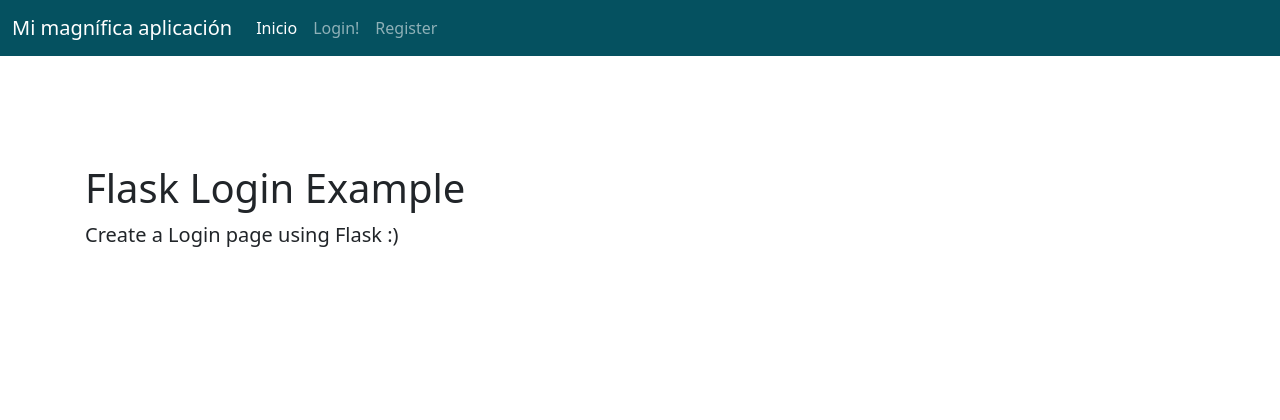
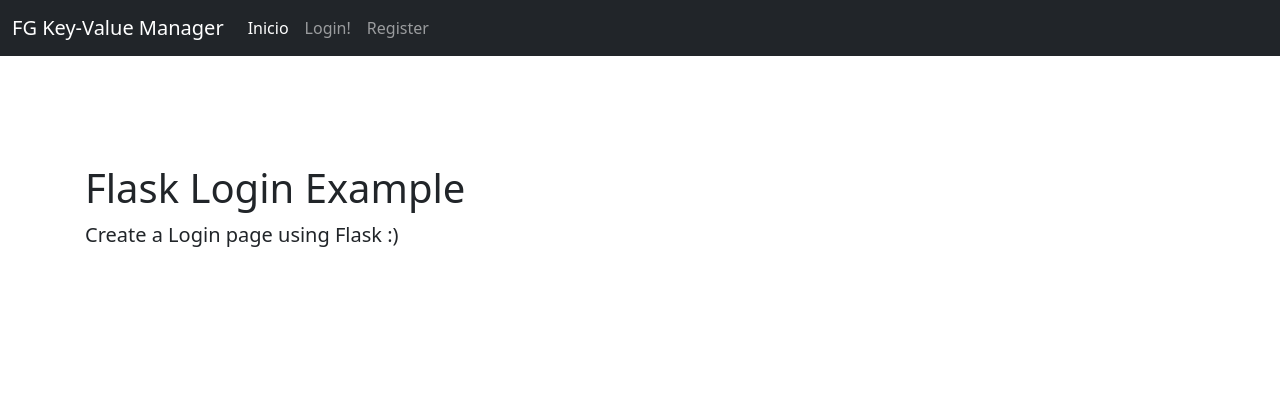
Before and after one commit to felpud0/SSDD-keyValue, a Flask app: page / in a window 1280 px wide. Shown: the top 420 px of the page. Run offline with Flask 2, Linux system fonts and the light colour scheme; some libraries are stand-ins or nearby versions.

Commit message:
personalizacion++

```diff
--- a/proyecto/frontend/app/templates/base.html
+++ b/proyecto/frontend/app/templates/base.html
@@ -4,7 +4,7 @@
 <head>
     <meta charset="utf-8">
     <meta name="viewport" content="width=device-width, initial-scale=1">
-    <title>Flask Auth Example</title>
+    <title>Key-Value Managment</title>
     <link href="/static/bootstrap.min.css" rel="stylesheet"
     />
     <link rel="shortcut icon" href="{{ url_for('serve_static', path='favicon.ico') }}">
@@ -33,9 +33,9 @@
 <body class="d-flex flex-column h-100">
 <header>
   <!-- Fixed navbar -->
-  <nav class="navbar navbar-expand-md navbar-dark fixed-top bg-dark" style="position: relative;background-color: #055160!important;">
+  <nav class="navbar navbar-expand-md navbar-dark fixed-top bg-dark" style="position: relative;">
     <div class="container-fluid">
-      <a class="navbar-brand" href="{{ url_for('index') }}">Mi magnífica aplicación</a>
+      <a class="navbar-brand" href="{{ url_for('index') }}">FG Key-Value Manager</a>
       <button class="navbar-toggler" type="button" data-bs-toggle="collapse" data-bs-target="#navbarCollapse" aria-controls="navbarCollapse" aria-expanded="false" aria-label="Toggle navigation">
         <span class="navbar-toggler-icon"></span>
       </button>
@@ -80,7 +80,7 @@
 {% with messages = get_flashed_messages() %}
   {% if messages %}
     {% for message in messages %}
-    <nav class="navbar-dark  bg-dark" style="position: relative;">
+    <nav class="navbar-dark  bg-dark" style="position: relative;background-color: #055160!important;">
       <div class="container-fluid navbar-brand" style="">
       <b>{{ message }}</b>
     </div>
```
